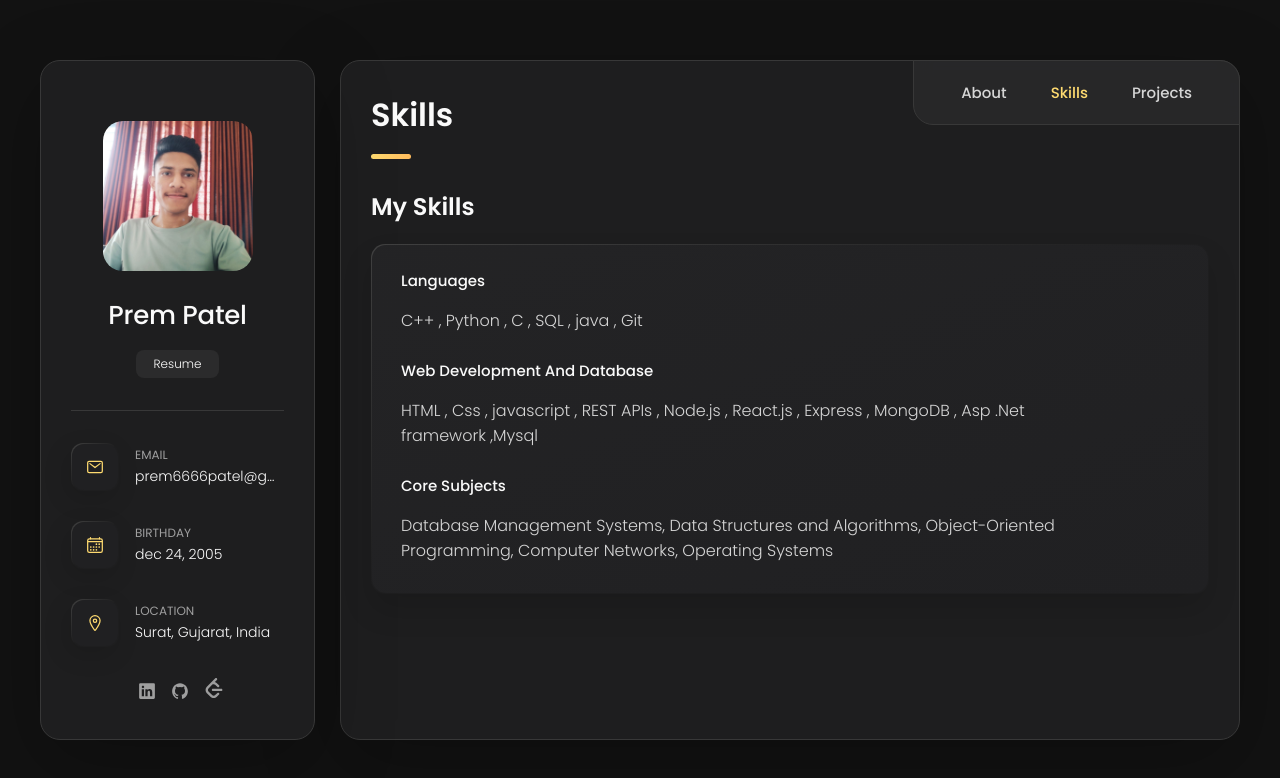
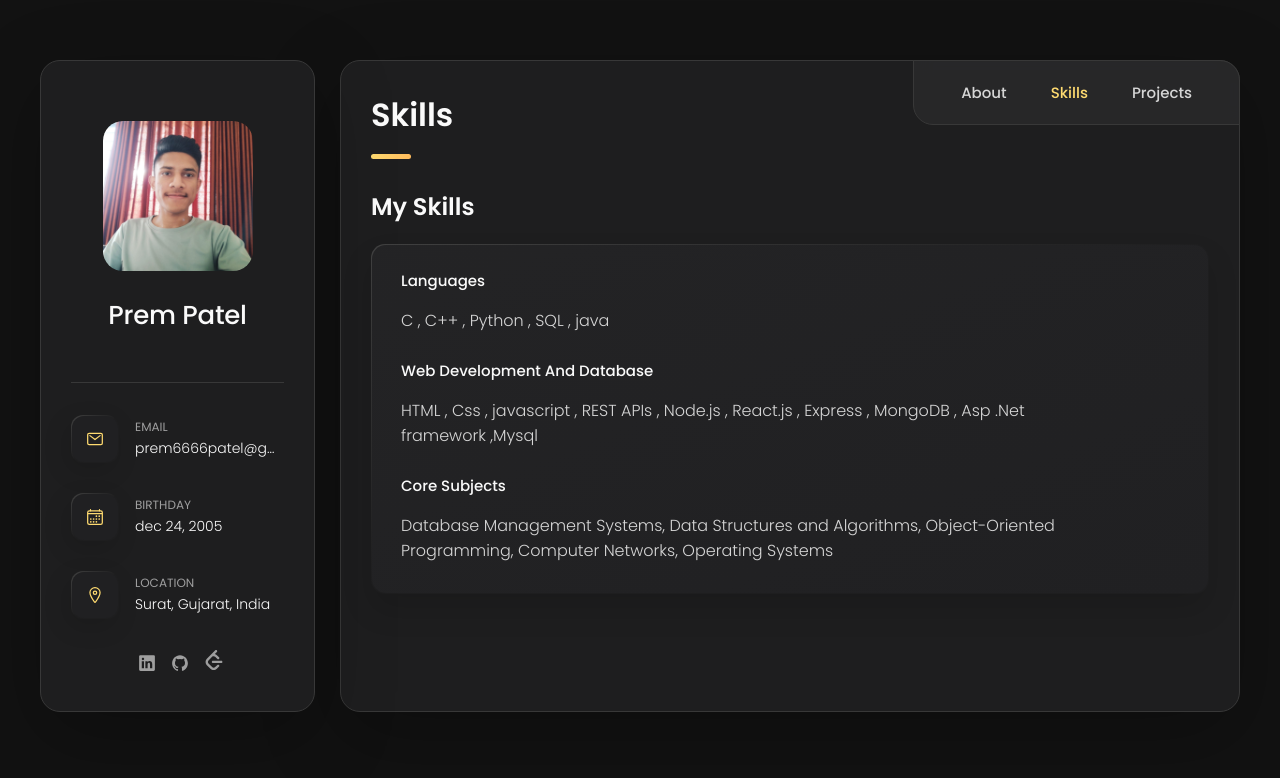
Before and after one commit to prem6666patel/Portfolio, a plain HTML site: page index.html in a window 1280 px wide. Both pictures are taken after a click on the button "Skills". Drawn offline with nearby package versions, Linux system fonts and the light colour scheme.

Commit message:
change in button

```diff
--- a/index.html
+++ b/index.html
@@ -49,9 +49,9 @@
 
         <div class="info-content">
           <h1 class="name" title="Richard hanrick">Prem Patel</h1>
-          <a href="https://drive.google.com/file/d/1VO5ge82v9ip6SbR8Cd4c7jSf0vwFX5K4/view?usp=drive_link">
+          <!-- <a href="https://drive.google.com/file/d/1VO5ge82v9ip6SbR8Cd4c7jSf0vwFX5K4/view?usp=drive_link">
            <p class="title">Resume</p>
-          </a>
+          </a> -->
         </div>
 
         <button class="info_more-btn" data-sidebar-btn>
@@ -344,7 +344,7 @@
                 </div>
 
                 <div class="skill-content">
-                  <p class="timeline-text">C++ , Python , C , SQL , java , Git</p>
+                  <p class="timeline-text">C , C++ , Python , SQL , java</p>
                 </div>
               </a>
             </li>
```
